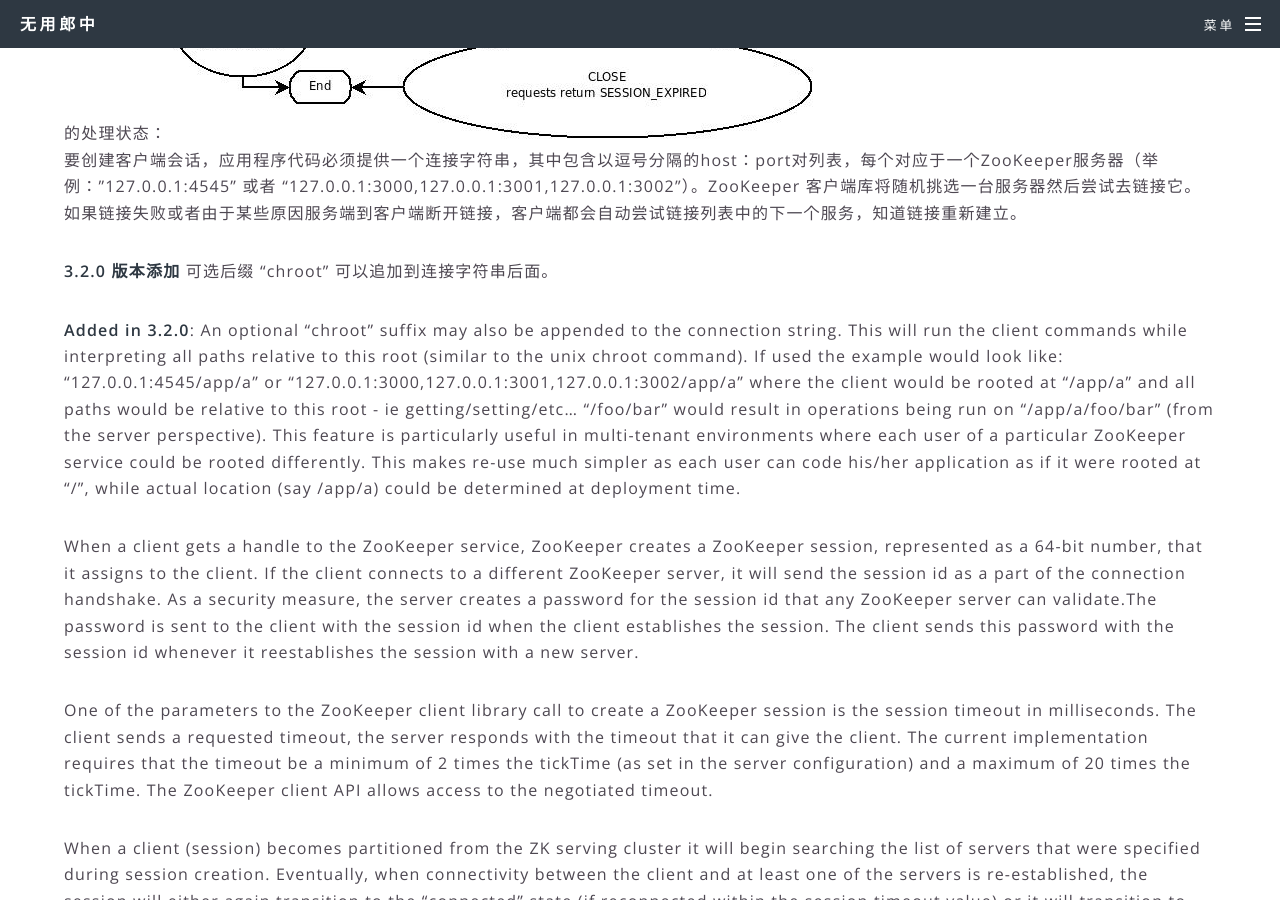
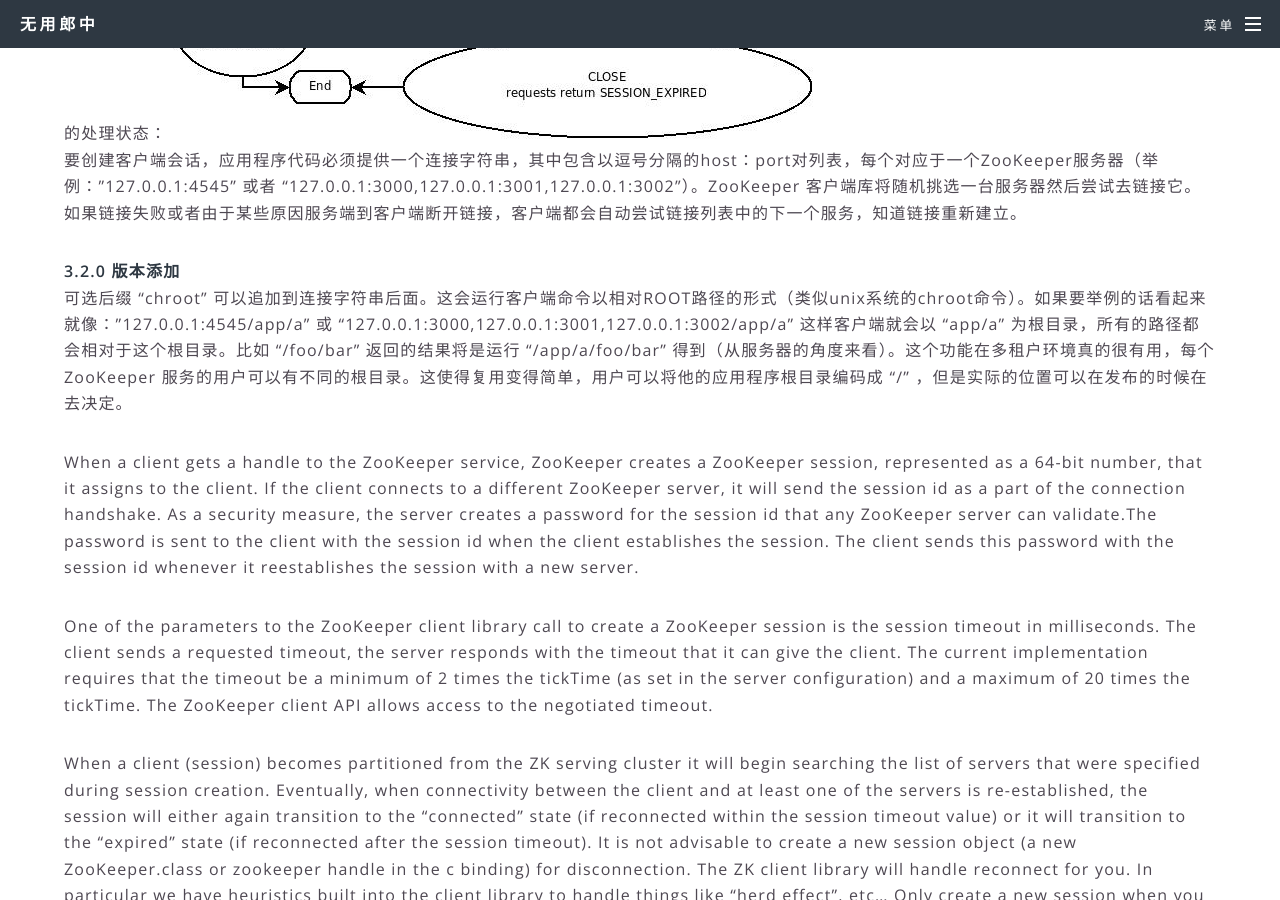
Before and after one commit to fantasylion/fantasylion.github.io, a Jekyll site: the page built from _posts/2018-03-20-zookeeper-guide-chinese.md, in a window 1280 px wide and 900 px high, scrolled down 4168 px. Built offline with Jekyll 4.4.1, drawn with Linux system fonts in a browser that asks for light colours; comment, search, counter and statistics services are not loaded.

Commit message:
Update 2018-03-20-zookeeper-guide-chinese.md

```diff
--- a/_posts/2018-03-20-zookeeper-guide-chinese.md
+++ b/_posts/2018-03-20-zookeeper-guide-chinese.md
@@ -105,10 +105,8 @@
 ![结构图](http://fantasylion.github.io/images/state_dia.jpg)<br>
 要创建客户端会话，应用程序代码必须提供一个连接字符串，其中包含以逗号分隔的host：port对列表，每个对应于一个ZooKeeper服务器（举例："127.0.0.1:4545" 或者 "127.0.0.1:3000,127.0.0.1:3001,127.0.0.1:3002"）。ZooKeeper 客户端库将随机挑选一台服务器然后尝试去链接它。如果链接失败或者由于某些原因服务端到客户端断开链接，客户端都会自动尝试链接列表中的下一个服务，知道链接重新建立。
 
-**3.2.0 版本添加**
-可选后缀 “chroot” 可以追加到连接字符串后面。
-
-__Added in 3.2.0__: An optional "chroot" suffix may also be appended to the connection string. This will run the client commands while interpreting all paths relative to this root (similar to the unix chroot command). If used the example would look like: "127.0.0.1:4545/app/a" or "127.0.0.1:3000,127.0.0.1:3001,127.0.0.1:3002/app/a" where the client would be rooted at "/app/a" and all paths would be relative to this root - ie getting/setting/etc... "/foo/bar" would result in operations being run on "/app/a/foo/bar" (from the server perspective). This feature is particularly useful in multi-tenant environments where each user of a particular ZooKeeper service could be rooted differently. This makes re-use much simpler as each user can code his/her application as if it were rooted at "/", while actual location (say /app/a) could be determined at deployment time.
+**3.2.0 版本添加**<br>
+可选后缀 “chroot” 可以追加到连接字符串后面。这会运行客户端命令以相对ROOT路径的形式（类似unix系统的chroot命令）。如果要举例的话看起来就像："127.0.0.1:4545/app/a" 或 "127.0.0.1:3000,127.0.0.1:3001,127.0.0.1:3002/app/a" 这样客户端就会以 "app/a" 为根目录，所有的路径都会相对于这个根目录。比如 "/foo/bar" 返回的结果将是运行 "/app/a/foo/bar" 得到（从服务器的角度来看）。这个功能在多租户环境真的很有用，每个 ZooKeeper 服务的用户可以有不同的根目录。这使得复用变得简单，用户可以将他的应用程序根目录编码成 “/” ，但是实际的位置可以在发布的时候在去决定。
 
 When a client gets a handle to the ZooKeeper service, ZooKeeper creates a ZooKeeper session, represented as a 64-bit number, that it assigns to the client. If the client connects to a different ZooKeeper server, it will send the session id as a part of the connection handshake. As a security measure, the server creates a password for the session id that any ZooKeeper server can validate.The password is sent to the client with the session id when the client establishes the session. The client sends this password with the session id whenever it reestablishes the session with a new server.
 
```
